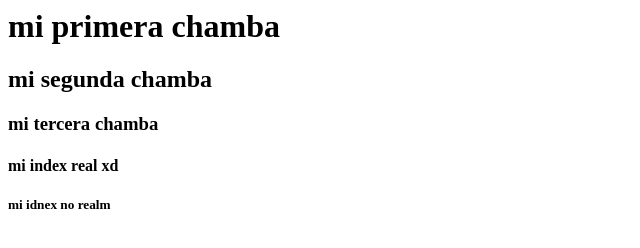
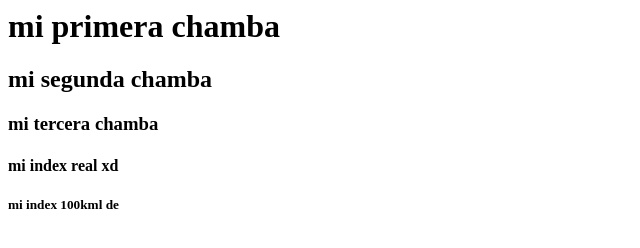
Before and after one commit to LuisFXZ/hyperblogluisxdxxdsa, a plain HTML site: page index.html in a window 1280 px wide. Shown: the full height of the page, 0-640 px from the left. Drawn offline with Linux system fonts and the light colour scheme.

Commit message:
index 100km

```diff
--- a/index.html
+++ b/index.html
@@ -2,4 +2,4 @@
 <h2> mi segunda chamba </h2>
 <h3> mi tercera chamba </h3>
 <h4> mi index real xd  </h4>
-<h5> mi idnex no realm </h5>
+<h5> mi index 100kml de</h5>
```
